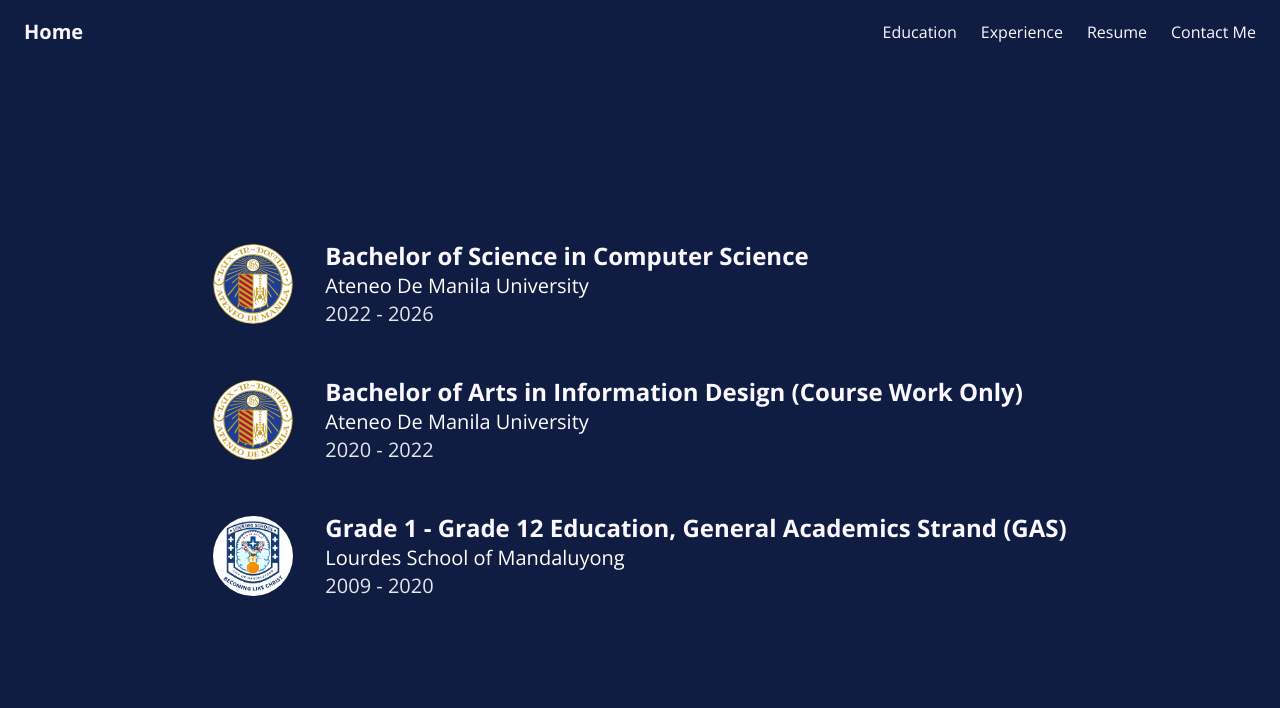
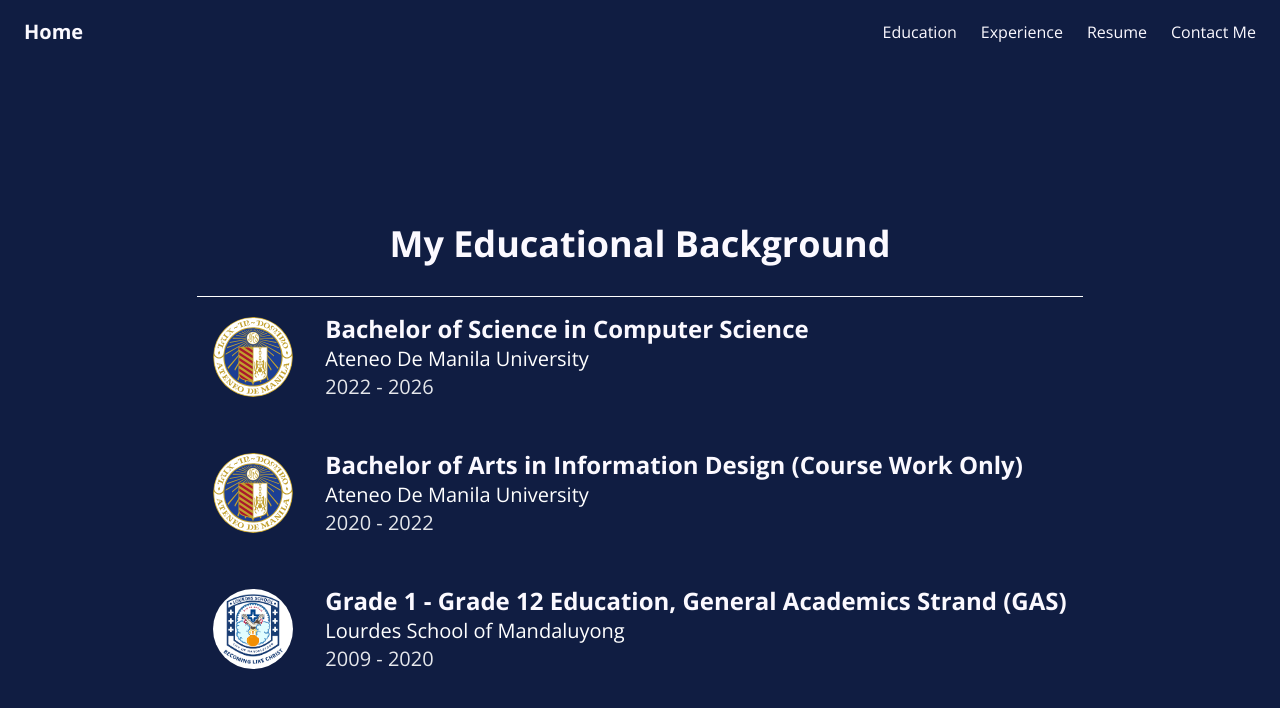
Before and after one commit to louis-uwie/portfolio, a Next.js app: page /education in a window 1280 px wide. Shown: the top 708 px of the page. Built offline with nearby package versions, Linux system fonts and the light colour scheme.

Commit message:
Updated education/page

```diff
--- a/app/education/page.tsx
+++ b/app/education/page.tsx
@@ -6,7 +6,11 @@
     <div className="education-page flex flex-col justify-center gap-8 items-center p-8 mt-32">
       {/* <h1 className="text-4xl font-bold mb-4">Education</h1> */}
 
-      <div className="education-list text-xl flex flex-col gap-4">
+      <p className="text-4xl font-bold">My Educational Background</p>
+
+      <div className="education-list text-xl flex flex-col gap-4 border-t border-white ">
+
+
         {education.map((edu) => (
           <div
             key={edu.id}
```
